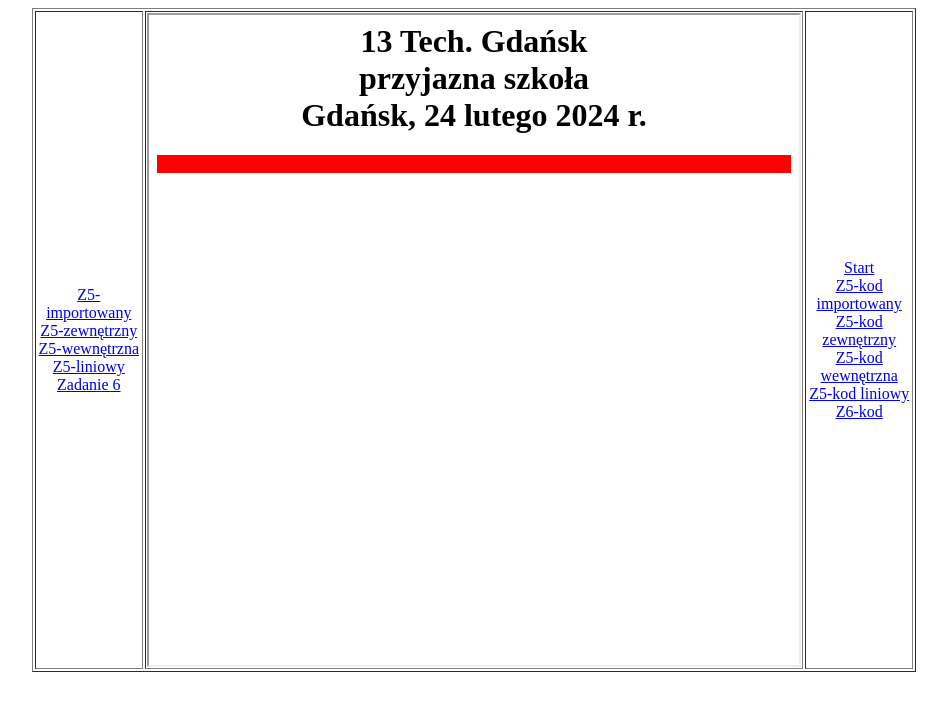
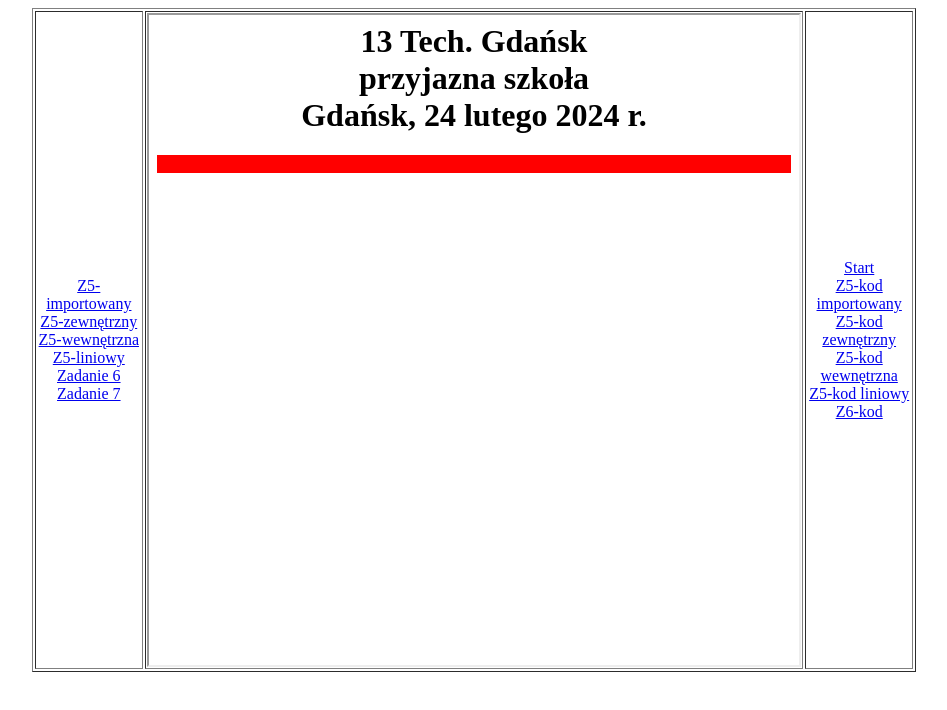
Before and after one commit to Belkotel/CSS, a plain HTML site: page index.html in a window 1280 px wide. Shown: the whole page, without its empty margins (166-1113 px from the left). Drawn offline with Linux system fonts and the light colour scheme.

Commit message:
Add files via upload

```diff
--- a/index.html
+++ b/index.html
@@ -15,6 +15,8 @@
 			<a href="katl_z5_4.html" target="strony">Z5-liniowy</a>
 			<br>
 			<a href="katl_z6.html" target="strony">Zadanie 6</a>
+			<br>
+			<a href="katl_z7.html" target="strony">Zadanie 7</a>
 			</td>
 			<td align=center><iframe width=650 height=650 name="strony" src="start.html" border="0"></iframe>
 			</td>
```
